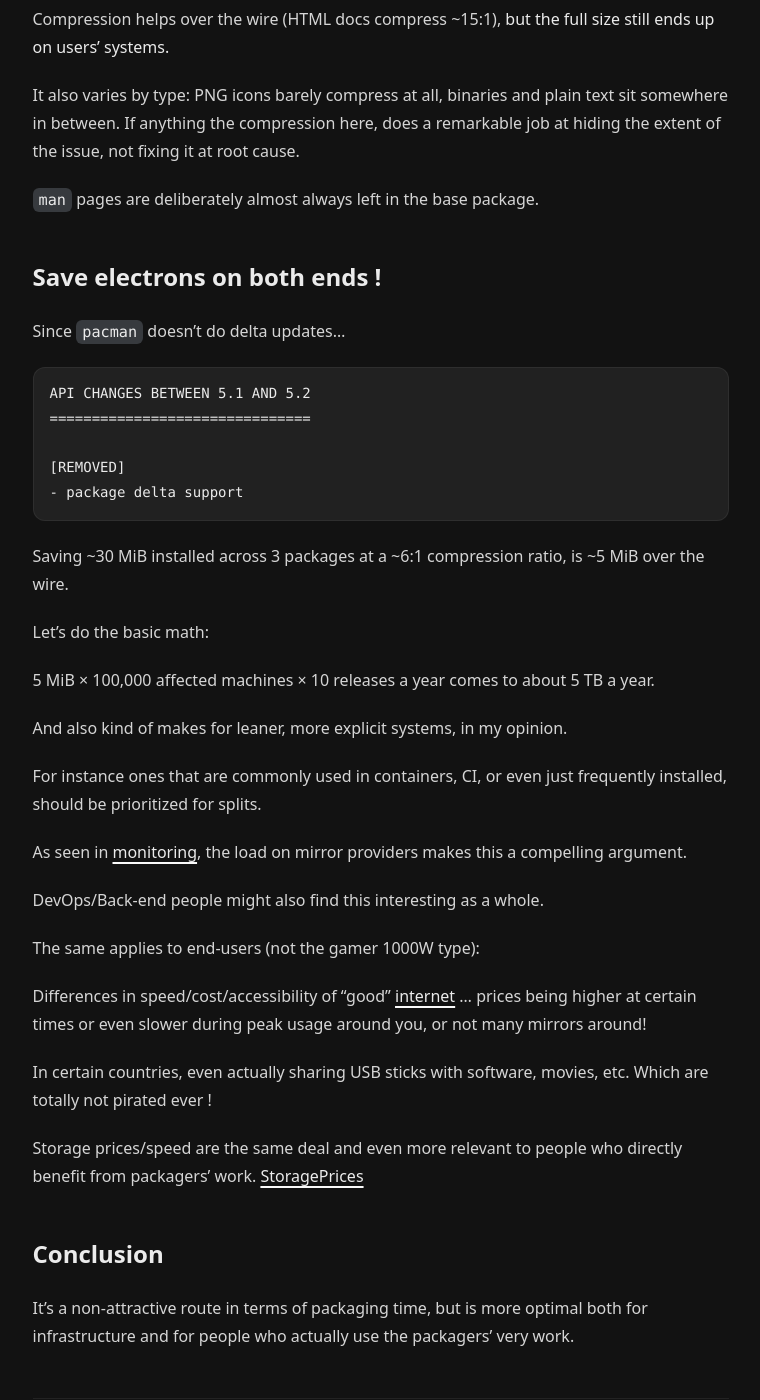
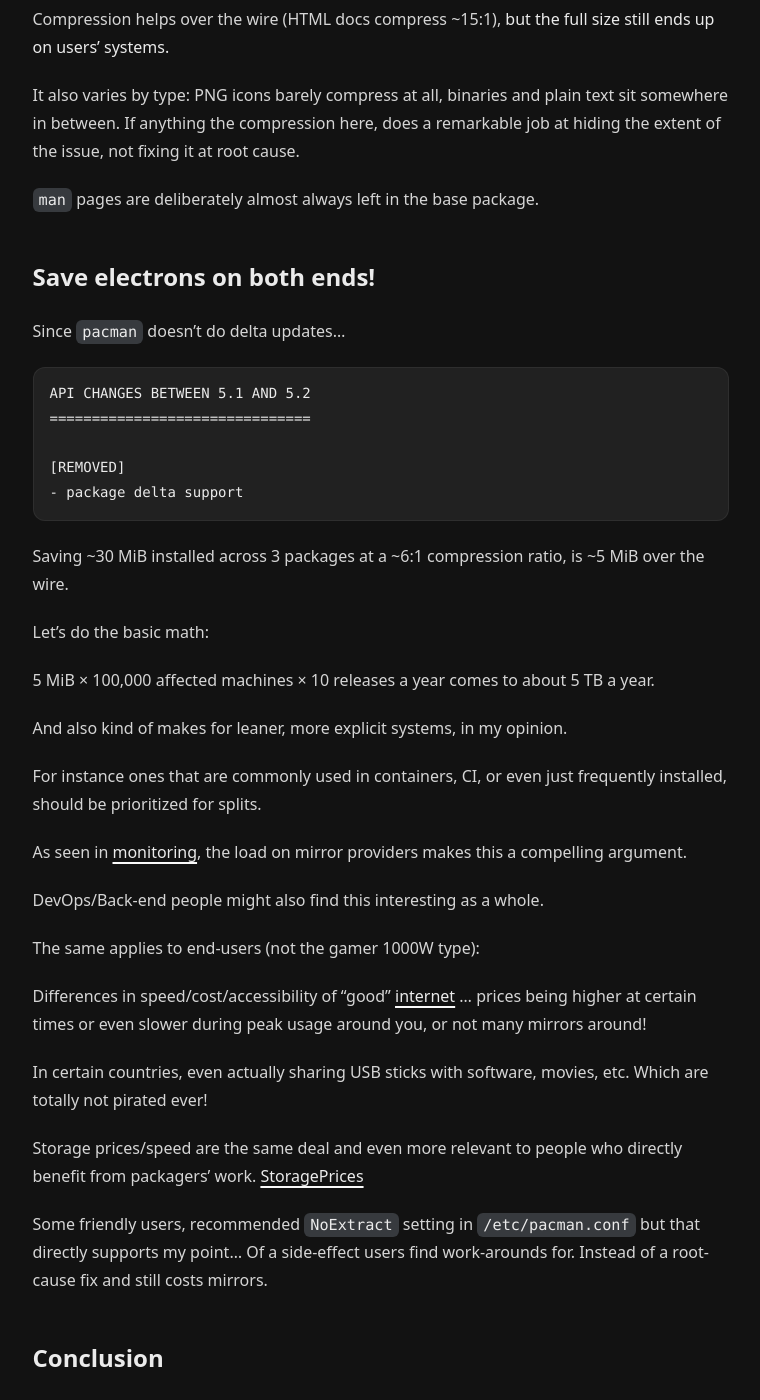
Before and after one commit to h8d13/dontreadthedocs, a Jekyll site: the page built from _notes/nobody.md, in a window 1280 px wide and 1400 px high, scrolled down 4321 px. Shown: the whole window, without its empty margins (252-1012 px from the left). Built offline with Jekyll 4.4.1, drawn with Linux system fonts in a browser that asks for light colours; some of the changed text lies outside the part shown.

Commit message:
misc Signed-off-by: h8d13 <hadean-eon-dev@proton.me>

```diff
--- a/_notes/nobody.md
+++ b/_notes/nobody.md
@@ -11,7 +11,7 @@ is often shared thought with other users.
 On fresh Arch boxes a lot of packages are close to stock.
 Meaning they ship things you might not want!
 
-## Somebody did enjoy the work !
+## Somebody did enjoy the work!
 
 <img width="802" height="440" alt="thatsme" src="https://github.com/user-attachments/assets/9622e0ae-95e5-4fa3-9895-c8eeb2399ad9" />
 
@@ -148,7 +148,7 @@ issue, not fixing it at root cause.
 
 `man` pages are deliberately almost always left in the base package.
 
-## Save electrons on both ends !
+## Save electrons on both ends!
 
 Since `pacman` doesn't do delta updates...
 
@@ -184,10 +184,14 @@ Differences in speed/cost/accessibility of "good" [internet](https://www.speedte
 around you, or not many mirrors around!
 
 In certain countries, even actually sharing USB sticks with software, movies, etc.
-Which are totally not pirated ever !
+Which are totally not pirated ever!
 
 Storage prices/speed are the same deal and even more relevant to people who directly
 benefit from packagers' work. [StoragePrices](https://pcpartpicker.com/trends/price/internal-hard-drive/)
+
+Some friendly users, recommended `NoExtract` setting in `/etc/pacman.conf`
+but that directly supports my point... Of a side-effect users find work-arounds for.
+Instead of a root-cause fix and still costs mirrors.
 
 ## Conclusion
 
```
Also changed, not shown: _notes/traumarchy.md (+1 -1 lines), .pre-commit-config.yaml.
